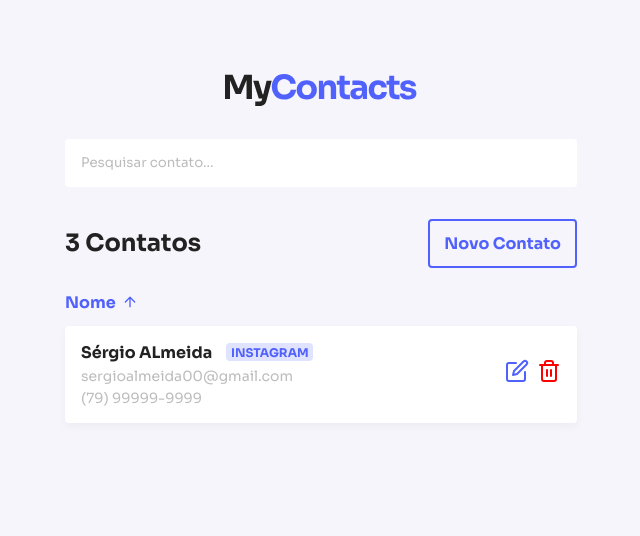
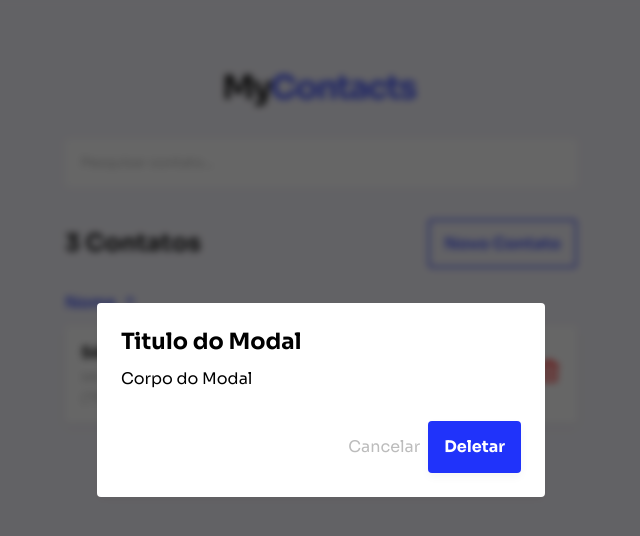
Before and after one commit to sergioalmeida00/myContacts-web, a React (Vite) app: page / in a window 1280 px wide. Shown: the top 536 px of the page, without its empty margins (319-959 px from the left). Built offline with nearby package versions, Linux system fonts and the light colour scheme.

Commit message:
FEAT:Create component Modal

```diff
--- a/src/components/Button.jsx
+++ b/src/components/Button.jsx
@@ -1,7 +1,8 @@
 import styled from "styled-components";
 
 export const Button = styled.button`
-  width: 100%;
+  /* width: 100%; */
+  padding: 0 1rem;
   height: 3.25rem;
   border: none;
   border-radius: 4px;
--- a/src/components/ContactForm/styles.js
+++ b/src/components/ContactForm/styles.js
@@ -6,4 +6,7 @@ export const Form = styled.form`
 
 export const ButtonContainer = styled.div`
   margin-top: 1.5rem;
+  >button{
+    width: 100%;
+  }
 `
--- /dev/null
+++ b/src/components/Modal/index.jsx
@@ -0,0 +1,21 @@
+import { Container, Overlay,Footer } from "./styles";
+import { Button } from "../Button"
+export function Modal(){
+  return (
+    <Overlay>
+      <Container>
+        <h1>Titulo do Modal</h1>
+        <p>Corpo do Modal</p>
+
+        <Footer>
+          <button type="button" className="cancel-button">
+            Cancelar
+          </button>
+          <Button type="button">
+            Deletar
+          </Button>
+        </Footer>
+      </Container>
+    </Overlay>
+  )
+}
--- /dev/null
+++ b/src/components/Modal/styles.js
@@ -0,0 +1,50 @@
+import styled from "styled-components";
+
+export const Overlay = styled.div`
+  display: flex;
+  justify-content: center;
+  align-items: center;
+  background: rgba(0, 0, 0, 0.6);
+  backdrop-filter: blur(3.5px);
+  position: fixed;
+  width: 100%;
+  height: 100vh;
+  left: 0;
+  top: 0;
+`
+
+export const Container = styled.div`
+  width: 100%;
+  max-width: 28rem;
+  background-color: ${({theme}) => theme.COLOR.white};
+  box-shadow: 0px 4px 10px rgba(0, 0, 0, 0.04);
+  border-radius: 4px;
+  padding: 1.5rem;
+
+  >h1{
+    font-size: 1.4rem;
+    margin-bottom: 0.8rem;
+  }
+
+`
+
+export const Footer = styled.footer`
+  margin-top: 2rem;
+  display: flex;
+  align-items: center;
+  justify-content: flex-end;
+  gap: 0.5rem;
+
+  .cancel-button{
+    background: transparent;
+    border: none;
+    font-size: 1rem;
+    color: ${({theme}) => theme.COLOR.gray_200};
+    transition: all 0.2s ease-in;
+
+    &:hover{
+      filter: brightness(0.8);
+    }
+  }
+
+`
--- a/src/pages/Home/index.jsx
+++ b/src/pages/Home/index.jsx
@@ -1,10 +1,12 @@
 import { Link } from "react-router-dom"
 import { Card, Container,InputSearchContainer,Header, ListContainer } from "./styles"
 import { FiArrowUp, FiTrash2, FiEdit } from "react-icons/fi"
+import { Modal } from "../../components/Modal"
 
 export function Home(){
   return(
       <Container>
+        <Modal/>
         <InputSearchContainer>
           <input type="text" placeholder="Pesquisar contato..."/>
         </InputSearchContainer>
```
